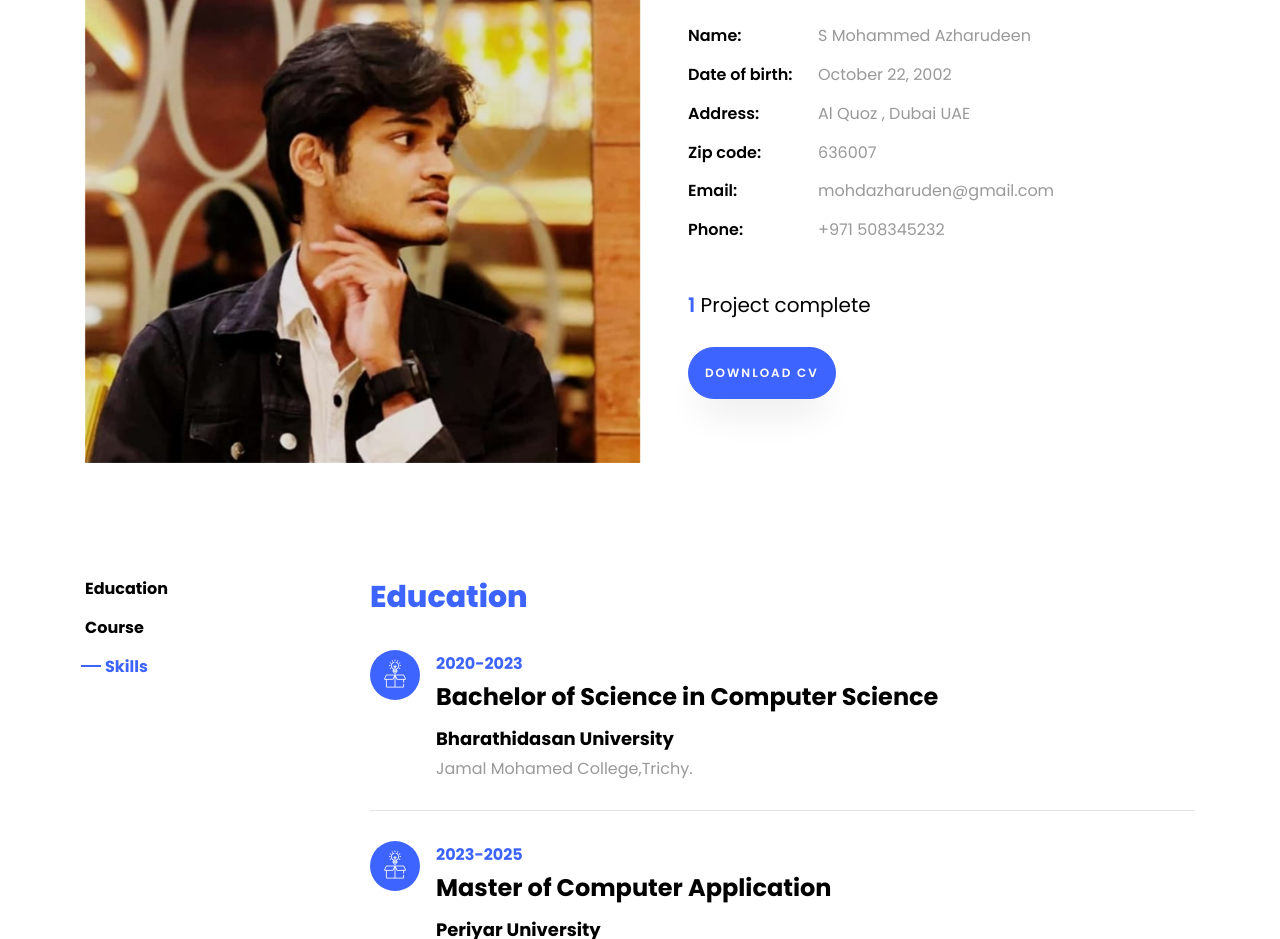
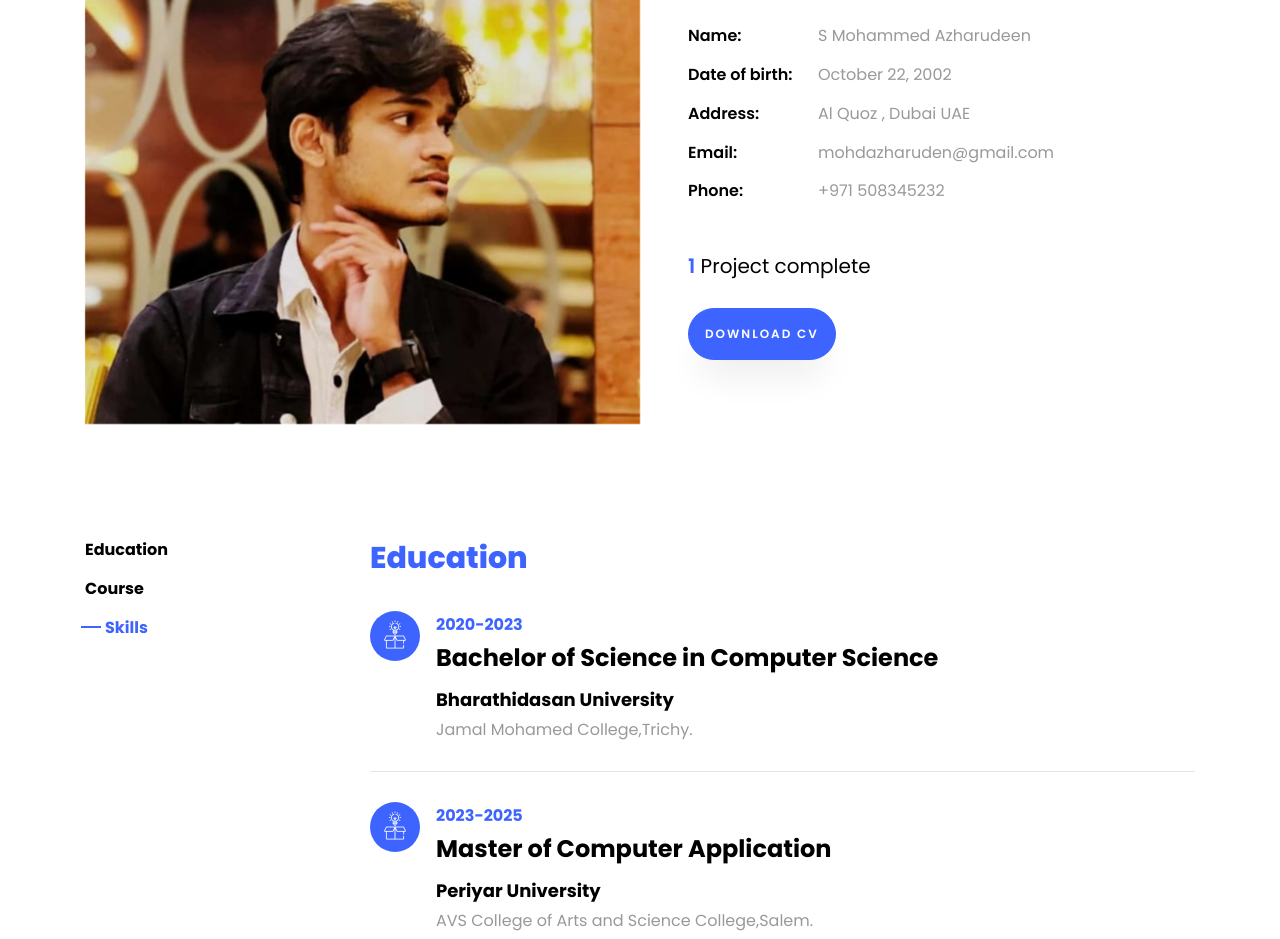
Before and after one commit to its-azhar/portfolio, a plain HTML site: page index.html in a window 1280 px wide. Shown: the part 1080-2019 px from the top of the page. Drawn offline with Linux system fonts and the light colour scheme; files whose address does not match are found by name.

Commit message:
second commit

```diff
--- a/index.html
+++ b/index.html
@@ -90,7 +90,7 @@
 		            	<li class="d-flex"><span>Name:</span> <span>S Mohammed Azharudeen</span></li>
 		            	<li class="d-flex"><span>Date of birth:</span> <span>October 22, 2002</span></li>
 		            	<li class="d-flex"><span>Address:</span> <span>Al Quoz , Dubai UAE</span></li>
-		            	<li class="d-flex"><span>Zip code:</span> <span>636007</span></li>
+		            	<!-- <li class="d-flex"><span>Zip code:</span> <span>636007</span></li> -->
 		            	<li class="d-flex"><span>Email:</span> <span>mohdazharuden@gmail.com</span></li>
 		            	<li class="d-flex"><span>Phone: </span> <span>+971 508345232</span></li>
 		            </ul>
```
